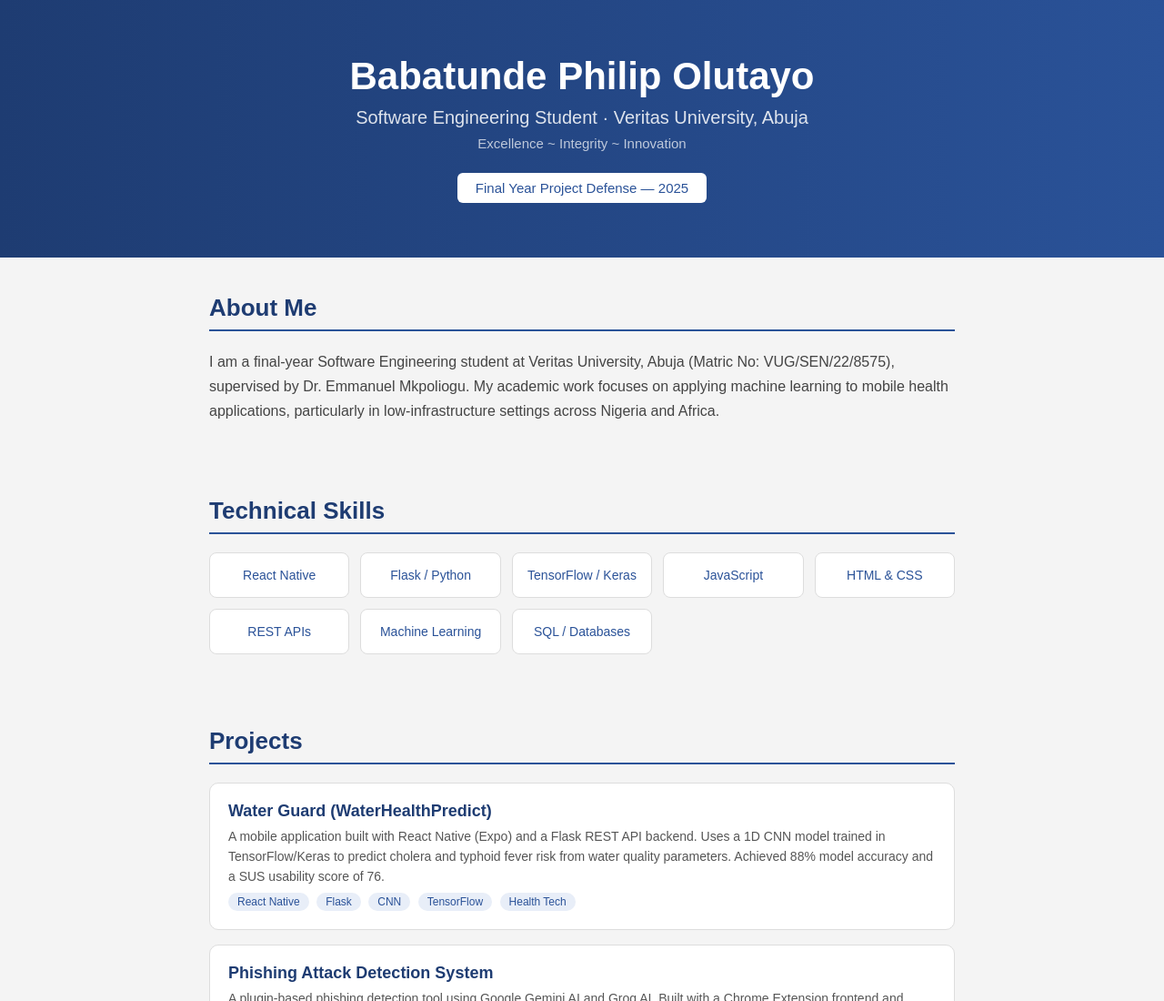
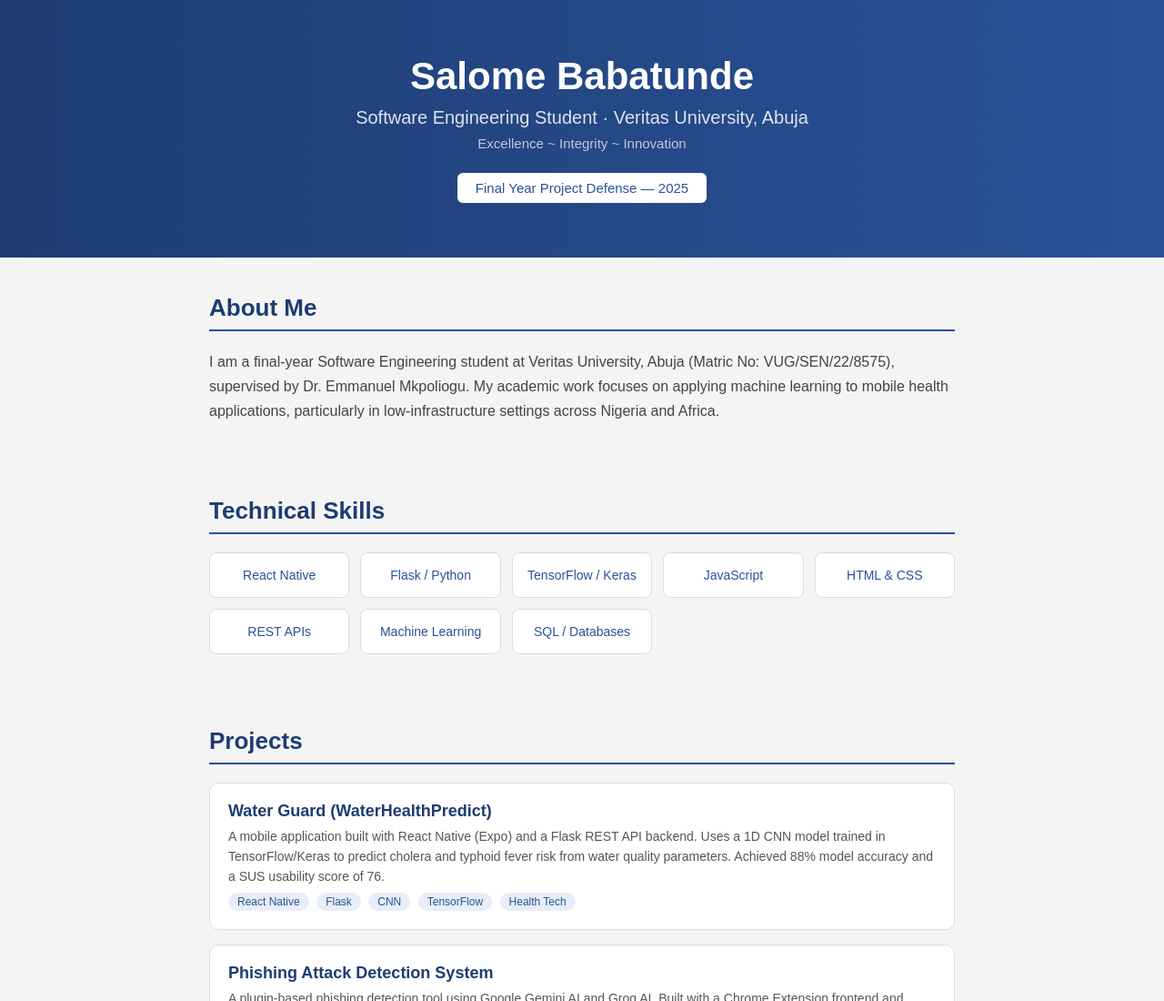
Before and after one commit to Yungfilly/vuna-calc-new-, a website: page home.html in a window 1280 px wide. Shown: the top 1100 px of the page at 91% size. Drawn offline with Linux system fonts and the light colour scheme.

Commit message:
name added

```diff
--- a/home.html
+++ b/home.html
@@ -89,7 +89,7 @@
 
   <!-- HERO -->
   <div class="hero">
-    <h1>Babatunde Philip Olutayo</h1>
+    <h1>Salome Babatunde</h1>
     <p>Software Engineering Student &middot; Veritas University, Abuja</p>
     <p style="font-size:15px; opacity:0.7;">Excellence ~ Integrity ~ Innovation</p>
     <div class="badge">Final Year Project Defense &mdash; 2025</div>
```
